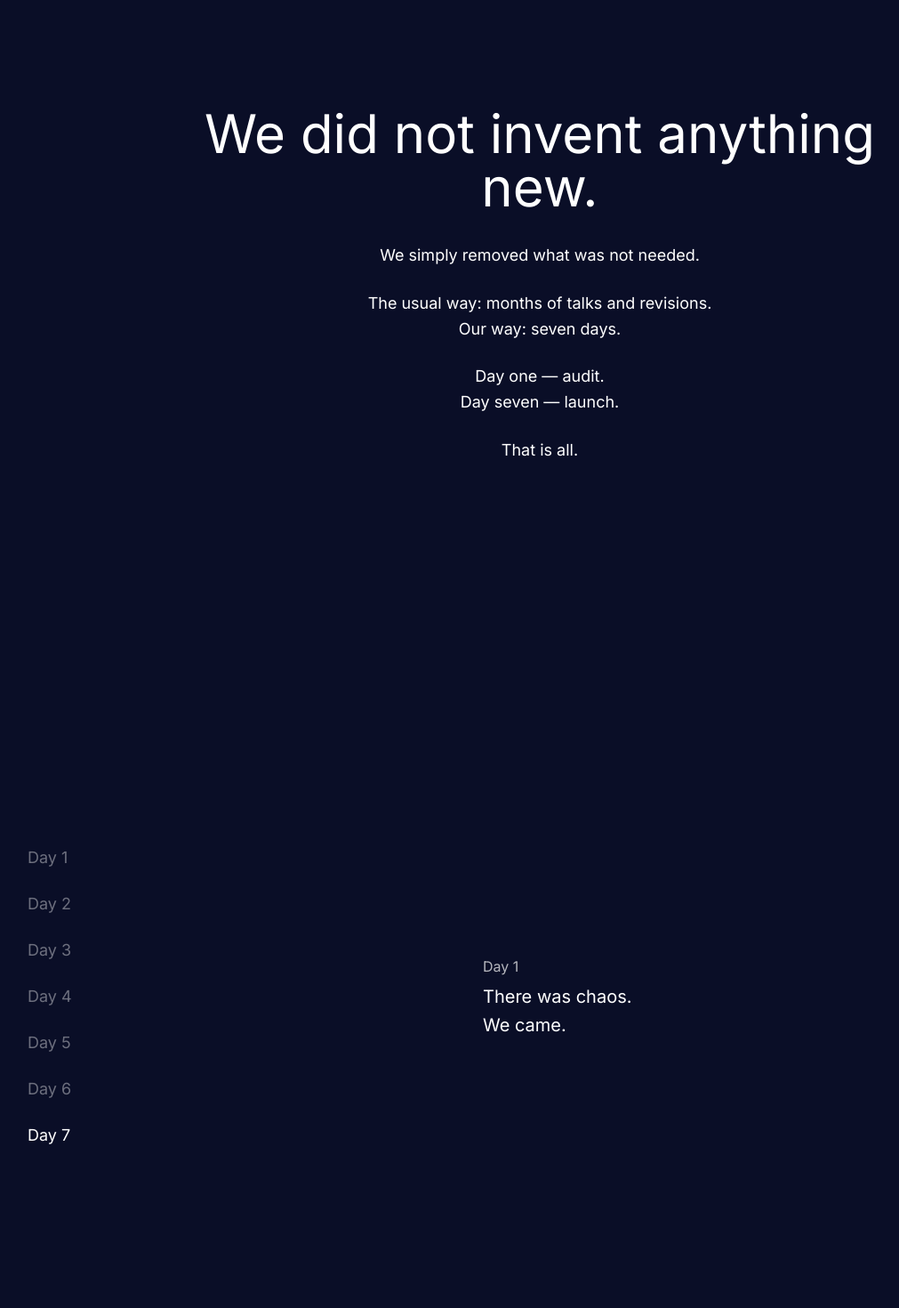
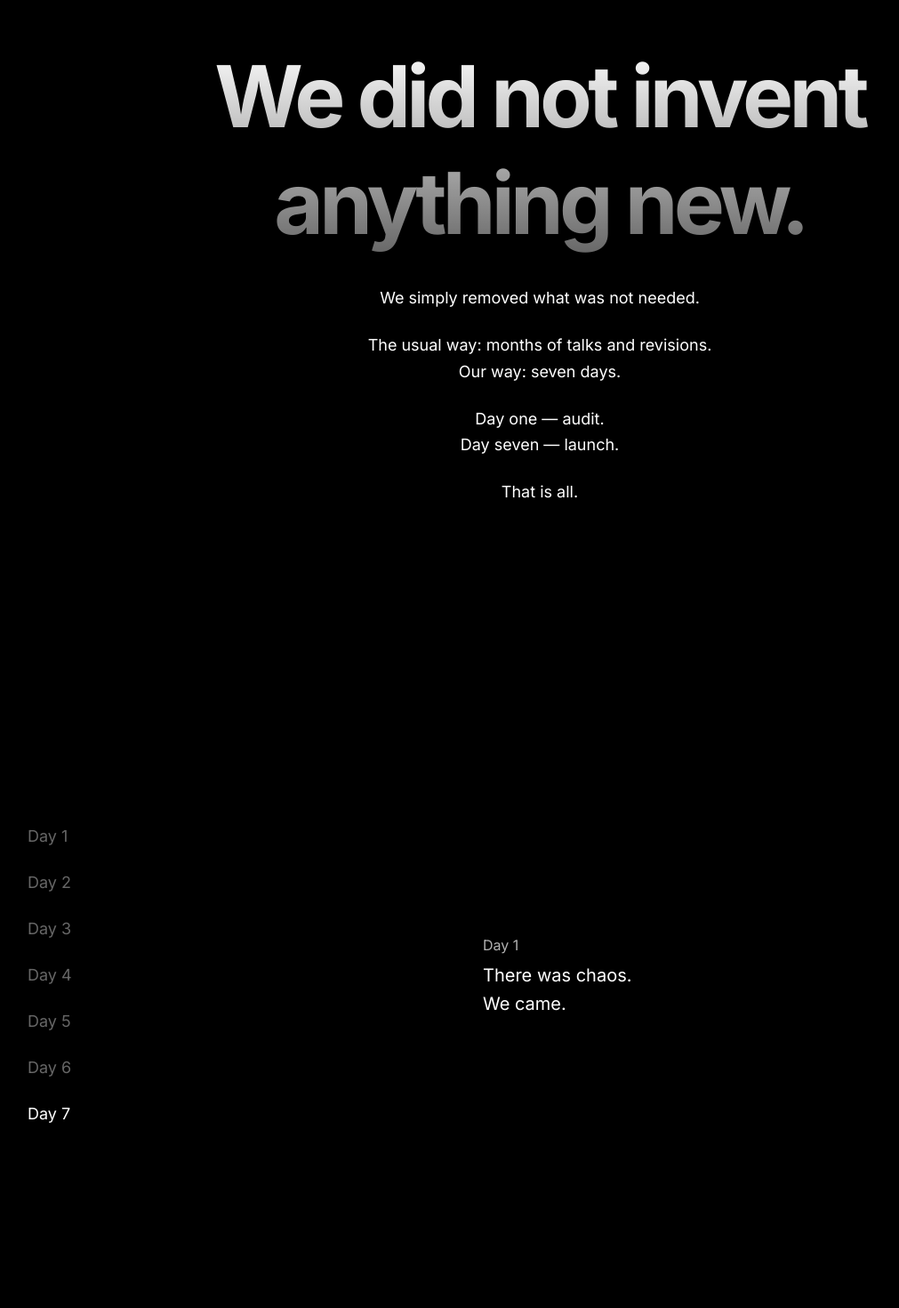
Before and after one commit to post-meta/seventhday, a Next.js app: page / in a window 1280 px wide. Shown: the part 880-2350 px from the top of the page at 89% size, without its empty margins (33-1044 px from the left). Built offline with nearby package versions, Linux system fonts and the light colour scheme.

Commit message:
Update all sections: black background and Hero-style typography
- Change all section backgrounds from tech-blue to black
- Update all h2 headers to use font-display with gradient
- Match Hero typography style across all sections
- Fix Manifesto component structure

```diff
--- a/app/components/Manifesto.tsx
+++ b/app/components/Manifesto.tsx
@@ -27,9 +27,9 @@ const itemVariants: Variants = {
 
 export default function Manifesto() {
     return (
-        <section className="relative flex min-h-screen w-full items-center justify-center bg-tech-blue px-4 py-24">
+        <section className="relative w-full bg-black px-4 py-24 md:px-8 lg:py-32">
+            <div className="container mx-auto max-w-4xl text-center">
                 <motion.div
-                className="container mx-auto flex max-w-4xl flex-col items-center text-center"
                     variants={containerVariants}
                     initial="hidden"
                     whileInView="visible"
@@ -38,7 +38,7 @@ export default function Manifesto() {
                     {/* Header */}
                     <motion.h2
                         variants={itemVariants}
-                    className="font-sans text-3xl font-normal text-white md:text-5xl lg:text-6xl"
+                        className="font-display text-5xl font-bold leading-tight tracking-tighter text-transparent bg-clip-text bg-gradient-to-b from-white to-white/40 md:text-7xl lg:text-8xl"
                     >
                         We did not invent anything new.
                     </motion.h2>
@@ -46,14 +46,14 @@ export default function Manifesto() {
                     {/* Body Text */}
                     <motion.p
                         variants={itemVariants}
-                    className="mt-8 max-w-2xl font-sans text-base leading-relaxed text-white md:text-lg"
+                        className="mt-8 max-w-2xl mx-auto font-sans text-base leading-relaxed text-white md:text-lg"
                     >
                         We simply removed what was not needed.
                     </motion.p>
 
                     <motion.p
                         variants={itemVariants}
-                    className="mt-6 max-w-2xl font-sans text-base leading-relaxed text-white md:text-lg"
+                        className="mt-6 max-w-2xl mx-auto font-sans text-base leading-relaxed text-white md:text-lg"
                     >
                         The usual way: months of talks and revisions.<br />
                         Our way: seven days.
@@ -61,7 +61,7 @@ export default function Manifesto() {
 
                     <motion.p
                         variants={itemVariants}
-                    className="mt-6 max-w-2xl font-sans text-base leading-relaxed text-white md:text-lg"
+                        className="mt-6 max-w-2xl mx-auto font-sans text-base leading-relaxed text-white md:text-lg"
                     >
                         Day one — audit.<br />
                         Day seven — launch.
@@ -69,11 +69,12 @@ export default function Manifesto() {
 
                     <motion.p
                         variants={itemVariants}
-                    className="mt-6 max-w-2xl font-sans text-base leading-relaxed text-white md:text-lg"
+                        className="mt-6 max-w-2xl mx-auto font-sans text-base leading-relaxed text-white md:text-lg"
                     >
                         That is all.
                     </motion.p>
                 </motion.div>
+            </div>
         </section>
     );
 }
--- a/app/components/OfferSection.tsx
+++ b/app/components/OfferSection.tsx
@@ -4,7 +4,7 @@ import { motion } from "framer-motion";
 
 export default function OfferSection() {
     return (
-        <section className="relative flex w-full flex-col items-center justify-center bg-tech-blue px-4 py-24 md:px-8 lg:py-32">
+        <section className="relative flex w-full flex-col items-center justify-center bg-black px-4 py-24 md:px-8 lg:py-32">
             <div className="container mx-auto max-w-2xl">
                 {/* Main Offer Card */}
                 <motion.div
@@ -12,11 +12,11 @@ export default function OfferSection() {
                     whileInView={{ opacity: 1, y: 0 }}
                     transition={{ duration: 0.8 }}
                     viewport={{ once: true }}
-                    className="relative overflow-hidden bg-tech-blue p-8 md:p-16"
+                    className="relative overflow-hidden bg-black p-8 md:p-16"
                 >
                     <div className="flex flex-col items-center text-center space-y-8">
                         {/* Header */}
-                        <h2 className="font-sans text-3xl font-normal text-white md:text-5xl">
+                        <h2 className="font-display text-5xl font-bold leading-tight tracking-tighter text-transparent bg-clip-text bg-gradient-to-b from-white to-white/40 md:text-7xl">
                             Genesis
                         </h2>
 
--- a/app/components/OutputSection.tsx
+++ b/app/components/OutputSection.tsx
@@ -4,7 +4,7 @@ import { motion } from "framer-motion";
 
 export default function OutputSection() {
   return (
-    <section className="relative w-full bg-tech-blue px-4 py-24 md:px-8 lg:py-32">
+    <section className="relative w-full bg-black px-4 py-24 md:px-8 lg:py-32">
       <div className="container mx-auto max-w-4xl">
         {/* Header */}
         <div className="mb-16 text-center md:mb-24">
@@ -13,7 +13,7 @@ export default function OutputSection() {
             whileInView={{ opacity: 1, y: 0 }}
             transition={{ duration: 0.8 }}
             viewport={{ once: true }}
-            className="font-sans text-3xl font-normal text-white md:text-5xl lg:text-6xl"
+            className="font-display text-5xl font-bold leading-tight tracking-tighter text-transparent bg-clip-text bg-gradient-to-b from-white to-white/40 md:text-7xl lg:text-8xl"
           >
             Case Study
           </motion.h2>
--- a/app/components/ProcessSection.tsx
+++ b/app/components/ProcessSection.tsx
@@ -92,9 +92,9 @@ export default function ProcessSection() {
     const [activeStep, setActiveStep] = useState(0);
 
     return (
-        <section className="relative flex w-full flex-col bg-tech-blue md:flex-row">
+        <section className="relative flex w-full flex-col bg-black md:flex-row">
             {/* Left Column: Simple Day List */}
-            <div className="flex h-screen w-full flex-col justify-center bg-tech-blue px-8 md:sticky md:top-0 md:w-[40%] md:pl-16">
+            <div className="flex h-screen w-full flex-col justify-center bg-black px-8 md:sticky md:top-0 md:w-[40%] md:pl-16">
                 <div className="flex flex-col gap-6">
                     {steps.map((step, index) => (
                         <motion.div
```
Also changed, not shown: 2 other files (tests, documents, lock files or other folders). Lines whose indentation alone changed are shown as unchanged.
